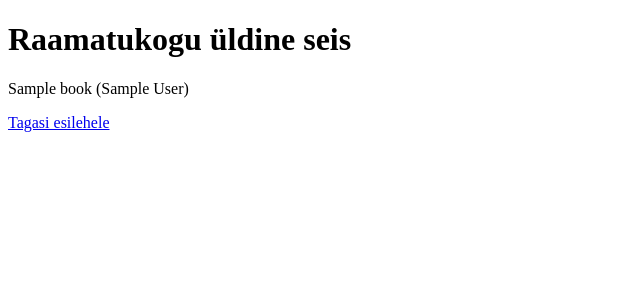
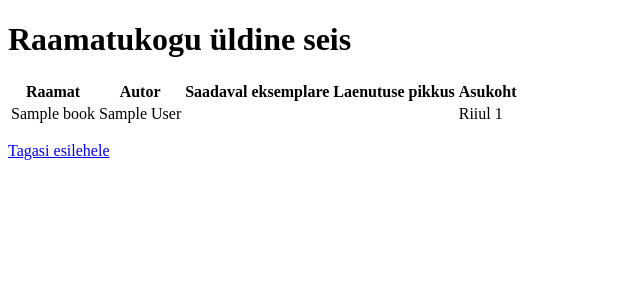
Before and after one commit to dianarand/raamatukogu-ylesanne, a Flask app: page /status in a window 1280 px wide. Shown: the top 300 px of the page, without its empty margins (0-640 px from the left). Run offline with Flask 2, Linux system fonts and the light colour scheme; tables that the repository leaves empty hold one stand-in row (values such as "Sample post").

Commit message:
viewing all books updated

```diff
--- a/libraryapp/routes.py
+++ b/libraryapp/routes.py
@@ -52,10 +52,11 @@ def add_book():
     if current_user.admin:
         form = BookForm()
         if form.validate_on_submit():
-            title = form.title.data
-            author = form.author.data
-            location = form.location.data
-            book = Book(title=title, author=author, location=location)
+            book = Book(
+                title=form.title.data,
+                author=form.author.data,
+                location=form.location.data
+            )
             db.session.add(book)
             db.session.commit()
             flash('Raamat lisatud!')
--- a/libraryapp/templates/status.html
+++ b/libraryapp/templates/status.html
@@ -1,8 +1,23 @@
 {% extends 'layout.html' %}
 {% block content %}
     <h1>Raamatukogu üldine seis</h1>
+    <table>
+    <tr>
+        <th>Raamat</th>
+        <th>Autor</th>
+        <th>Saadaval eksemplare</th>
+        <th>Laenutuse pikkus</th>
+        <th>Asukoht</th>
+    </tr>
     {% for book in books %}
-        <p> {{ book }}</p>
+        <tr>
+            <td>{{ book.title }}</td>
+            <td>{{ book.author }}</td>
+            <td></td>
+            <td></td>
+            <td>Riiul {{ book.location }}</td>
+        </tr>
     {% endfor %}
+    </table>
     <p><a href="/">Tagasi esilehele</a></p>
 {% endblock %}
```
